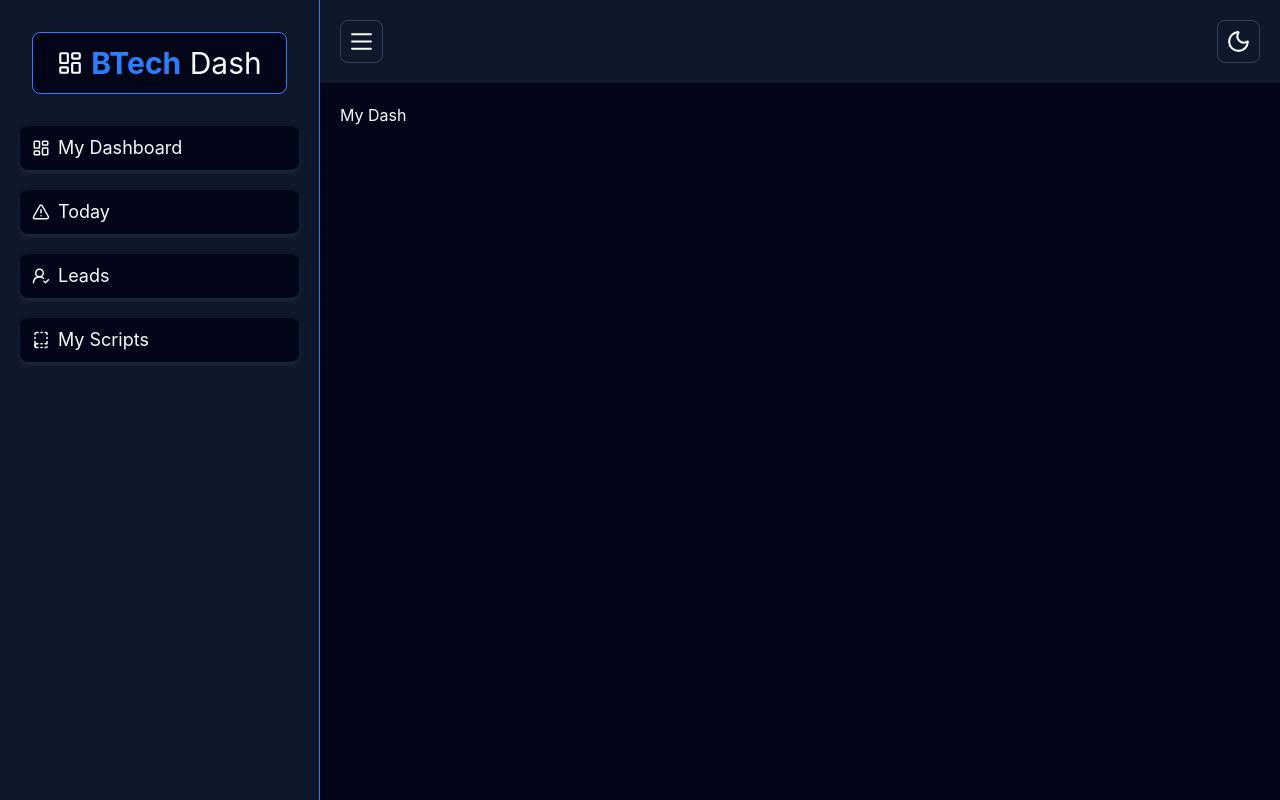
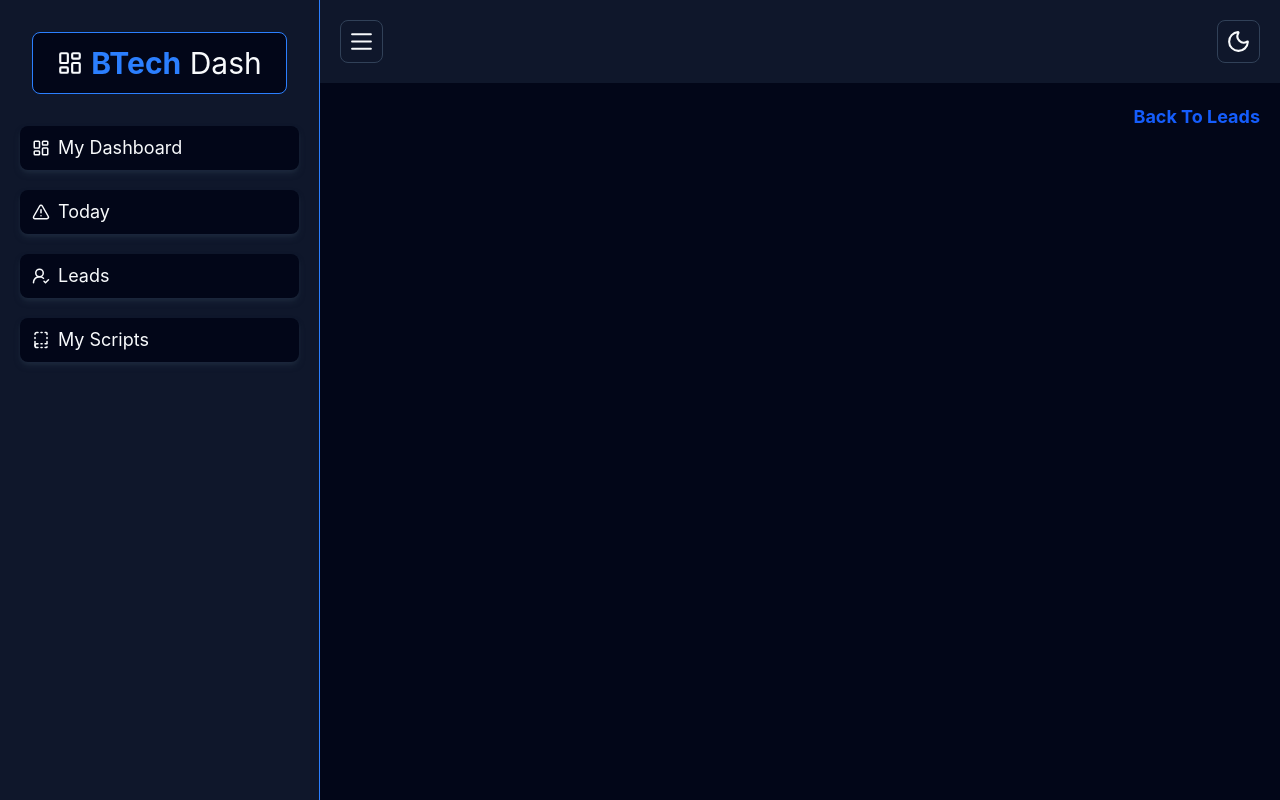
Before and after one commit to Brian9975/BTech-Dashboard, a React (Vite) app: page /lead/1 in a window 1280 px wide. Before the commit this address led to /mydash. Built offline with nearby package versions, Linux system fonts and the light colour scheme.

Commit message:
Implemented dynamic ;routing for each lead correctly

```diff
--- a/src/App.tsx
+++ b/src/App.tsx
@@ -5,6 +5,7 @@ import Today from "./pages/Today"
 import MyScripts from "./pages/MyScripts"
 import Layout from "./layout/Layout"
 import LeadContextProvider from "./context/LeadContext"
+import Lead from "./pages/Lead"
 function App() {
 
 
@@ -18,6 +19,7 @@ function App() {
     <Route path="/leads" element={<Leads/>}></Route>
     <Route path="/today" element={<Today/>}></Route>
     <Route path="/myscripts" element={<MyScripts/>}></Route>
+    <Route path="/lead/:id" element={<Lead/>}/>
 
       {/* Navigate / to mydash */}
     <Route path="/" element={<Navigate to="/mydash"/>}></Route>
--- /dev/null
+++ b/src/pages/Lead.tsx
@@ -0,0 +1,18 @@
+import { Link, useParams } from "react-router-dom"
+import { useLead } from "../context/LeadContext"
+
+export default function Lead() {
+  const {id} = useParams()
+  const {leads} = useLead()
+
+  const leadData = leads.find(l => l.id == id)
+
+  return (
+    <div>
+      <p className="text-right">
+      <Link className="text-lg font-bold text-blue-600" to="/leads">Back To Leads</Link>
+      </p>
+
+    </div>
+  )
+}
--- a/src/pages/Leads.tsx
+++ b/src/pages/Leads.tsx
@@ -435,7 +435,7 @@ export default function Leads() {
               </div>
               <div>
                 <Link
-                  to="/"
+                  to={`/lead/${l.id}`}
                   className="flex gap-2 text-sm md:text-md items-center"
                 >
                   <MoveRight />
```
